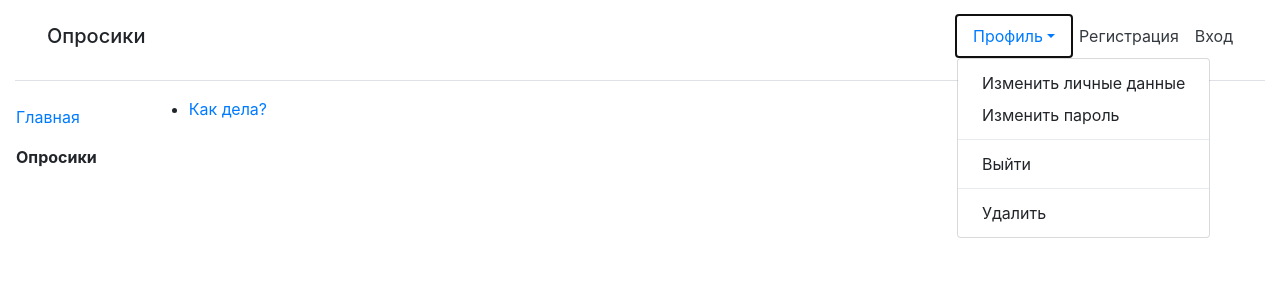
After one commit to alikpid/djangoProject, a Django app: page / in a window 1280 px wide, after a click on "Профиль". The commit adds this page. Shown: the top 300 px of the page. Run offline with Django 3.2, Linux system fonts and the light colour scheme; data comes from the database, SQL or seed files in the repository; both versions use the stored data as it was after the commit; some libraries are stand-ins or nearby versions.

Commit message:
бутстрап заработает, нет?

```diff
--- a/mysite/settings.py
+++ b/mysite/settings.py
@@ -36,6 +36,7 @@ INSTALLED_APPS = [
     'django.contrib.sessions',
     'django.contrib.messages',
     'django.contrib.staticfiles',
+    'bootstrap4',
 ]
 
 MIDDLEWARE = [
--- a/mysite/urls.py
+++ b/mysite/urls.py
@@ -17,6 +17,6 @@ from django.contrib import admin
 from django.urls import include, path
 
 urlpatterns = [
-    path('polls/', include('polls.urls')),
+    path('', include('polls.urls', namespace='')),
     path('admin/', admin.site.urls),
 ]
--- /dev/null
+++ b/polls/templates/polls/basic.html
@@ -0,0 +1,49 @@
+{% load static %}
+{% load bootstrap4 %}
+<!DOCTYPE html>
+<html lang="en">
+<head>
+   <meta charset="UTF-8">
+   <meta name="viewport" content="width=device-width, initial-scale=1, shrink-to-fit=no">
+   <link rel="stylesheet" type="text/css" href="{% static 'polls/style.css' %}">
+{% bootstrap_css %}
+{% bootstrap_javascript jquery='slim' %}
+   <title>{% block title %} Главная {% endblock %} - Опросики </title>
+</head>
+<body>
+<div class="container-fluid">
+   <div class="d-flex flex-column flex-md-row p-3 px-md-4 mb-3  bg-white border-bottom box-shadow">
+       <h5 class="mr-md-auto p-2">Опросики</h5>
+       <div class="nav-item dropdown">
+           <a class="nav-link dropdown-toggle" href="#" data-toggle="dropdown" aria-haspopup="true" aria-expanded="false">Профиль</a>
+           <div class="dropdown-menu">
+               <a class="dropdown-item" href="#">Изменить личные данные</a>
+               <a class="dropdown-item" href="#">Изменить пароль</a>
+               <div class="dropdown-divider"></div>
+               <a class="dropdown-item" href="#">Выйти</a>
+               <div class="dropdown-divider"></div>
+               <a class="dropdown-item" href="#">Удалить</a>
+           </div>
+       </div>
+       <a class="p-2 text-dark" href="#">Регистрация</a>
+       <a class="p-2 text-dark" href="#">Вход</a>
+   </div>
+   <div class="row">
+
+       <nav class="col-md-auto nav flex-column">
+           <a class="nav-link root" href="{% url 'polls:index'  %}">Главная</a>
+           <span class="nav-link root font-weight-bold">
+               Опросики
+           </span>
+       </nav>
+
+       <div class="container">
+       {% bootstrap_messages %}
+       {% block content %}
+       {% endblock %}
+       </div>
+
+   </div>
+</div>
+</body>
+</html>
--- a/polls/templates/polls/detail.html
+++ b/polls/templates/polls/detail.html
@@ -1,3 +1,5 @@
+{% extends "polls/basic.html" %}
+{% block content %}
 <form action="{% url 'polls:vote' question.id %}" method="post">
     {% csrf_token %}
     <fieldset>
@@ -12,3 +14,4 @@
     </fieldset>
 <input type="submit" value="Vote">
 </form>
+{% endblock %}
--- a/polls/templates/polls/index.html
+++ b/polls/templates/polls/index.html
@@ -1,3 +1,5 @@
+{% extends "polls/basic.html" %}
+{% block content %}
 {% if latest_question_list %}
 <ul>
     {% for question in latest_question_list %}
@@ -10,3 +12,4 @@
      </p>
 
 {% endif %}
+{% endblock %}
--- a/polls/templates/polls/results.html
+++ b/polls/templates/polls/results.html
@@ -1,3 +1,5 @@
+{% extends "polls/basic.html" %}
+{% block content %}
 <h1>{{ question.question_text }}</h1>
 <ul>
     {% for choice in question.choice_set.all %}
@@ -5,3 +7,4 @@
     {% endfor %}
 </ul>
 <a href="{% url 'polls:detail'  question.id %}">выбрать еще раз? </a>
+{% endblock %}
```
Also changed, not shown: db.sqlite3.
